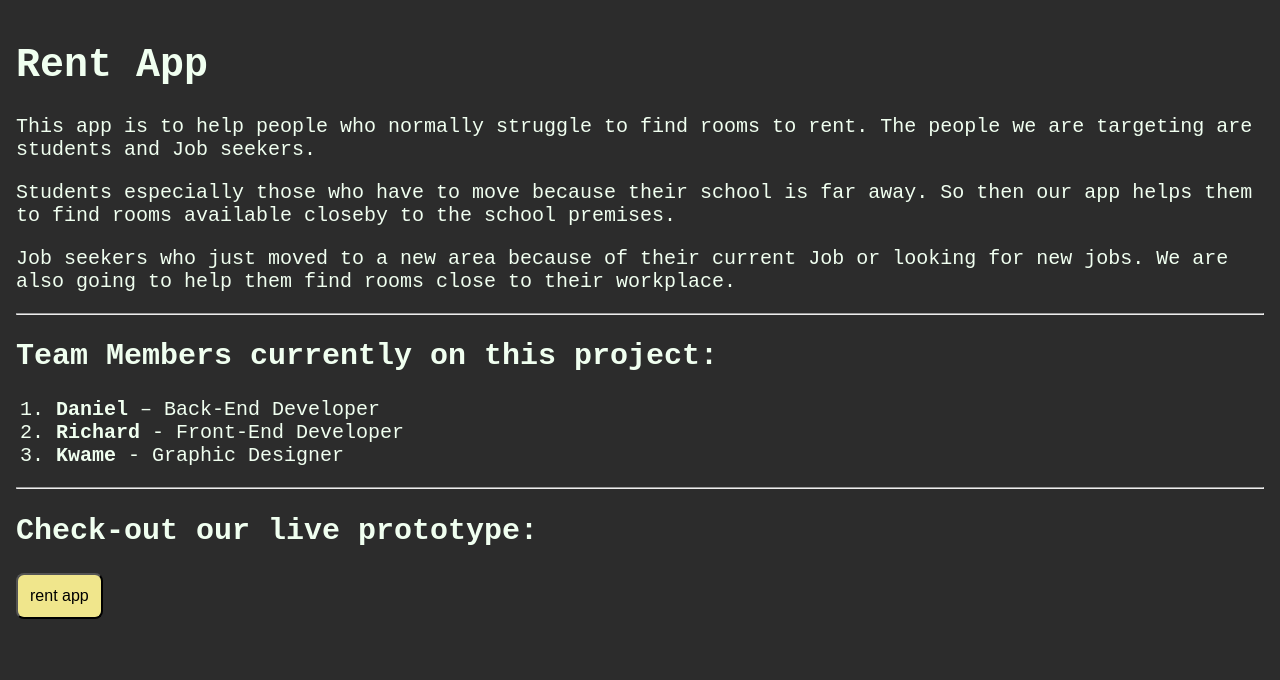
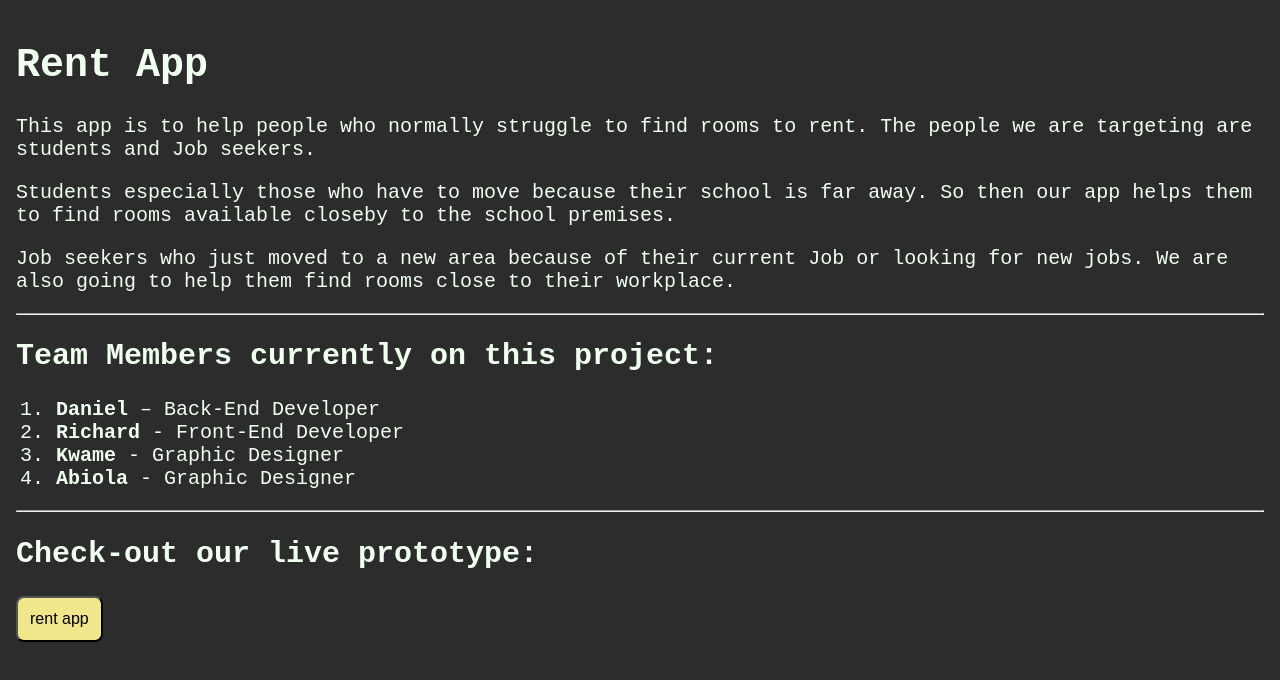
Before and after one commit to iamrichid/blckceo, a plain HTML site: page rent_overview.html in a window 1280 px wide. Drawn offline with Linux system fonts and the light colour scheme.

Commit message:
added Abiola

```diff
--- a/rent_overview.html
+++ b/rent_overview.html
@@ -40,6 +40,7 @@
       <li><b>Daniel</b> – Back-End Developer</li>
       <li><b>Richard</b> - Front-End Developer</li>
       <li><b>Kwame</b> - Graphic Designer</li>
+       <li><b>Abiola</b> - Graphic Designer</li>
     </ol>
     <hr />
     <h2>Check-out our live prototype:</h2>
```
